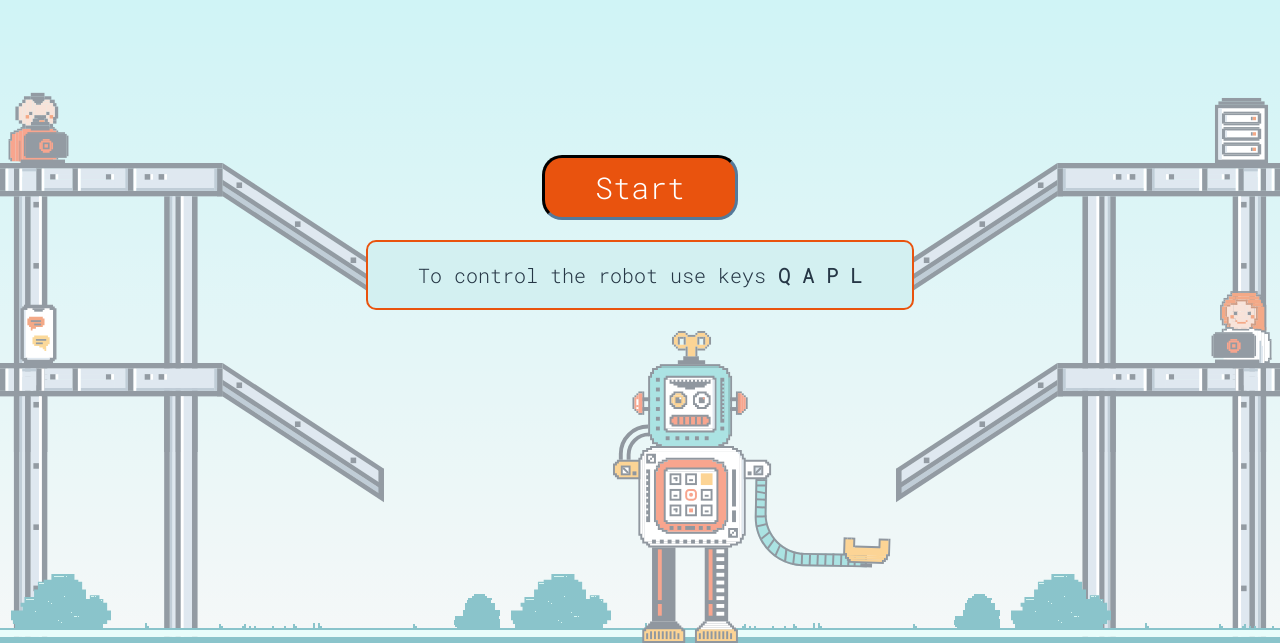
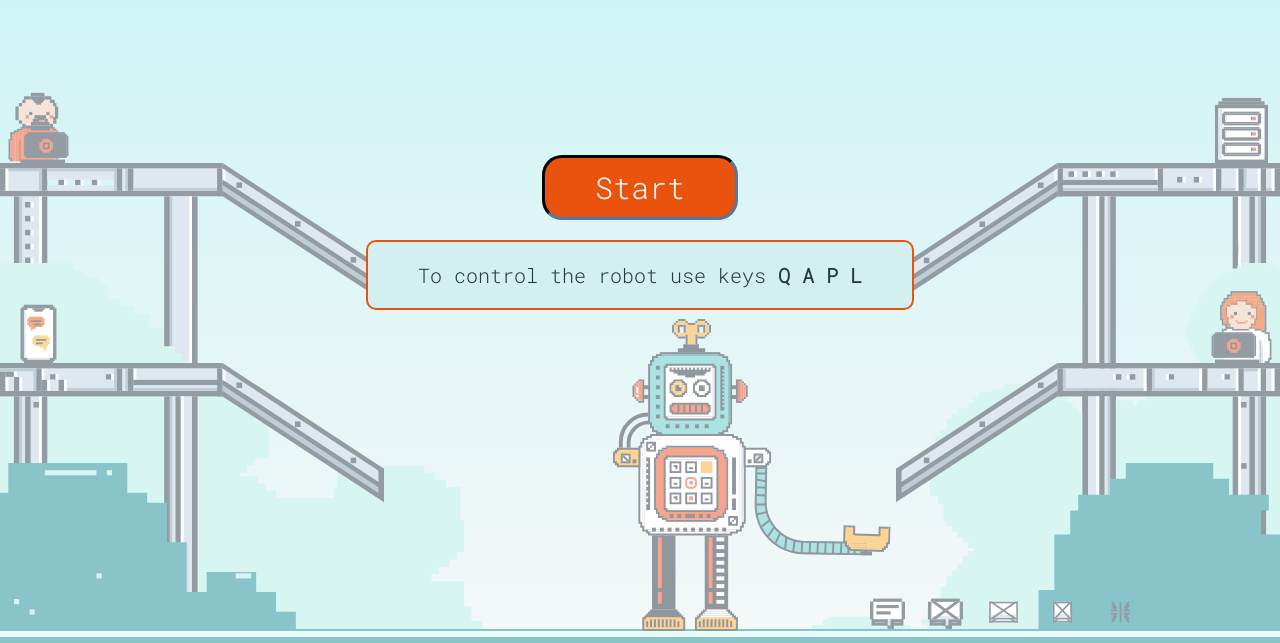
Before and after one commit to jangot/wolf-1, a website built with webpack: page second.html in a window 1280 px wide. Shown: the part 157-800 px from the top of the page. Built offline with Linux system fonts and the light colour scheme.

Commit message:
decorations

```diff
--- a/second.html
+++ b/second.html
@@ -29,7 +29,15 @@
     <div class="decoration">
         <div class="logo"></div>
 
-        <div class="bg-1"></div>
+        <div class="bg-1">
+            <div class="left"></div>
+            <div class="right"></div>
+        </div>
+        <div class="bg-2">
+            <div class="left"></div>
+            <div class="right"></div>
+        </div>
+        <div class="floor"></div>
 
         <div class="shelf shelf-tl"></div>
         <div class="shelf shelf-tr"></div>
@@ -103,7 +111,14 @@
             <div></div>
             <div></div>
         </div>
-        <div class="coll right">
+        <div class="coll right email">
+            <div></div>
+            <div></div>
+            <div></div>
+            <div></div>
+            <div></div>
+        </div>
+        <div class="coll right message">
             <div></div>
             <div></div>
             <div></div>
--- a/src/second/styles/common.scss
+++ b/src/second/styles/common.scss
@@ -20,6 +20,14 @@ html, body {
   visibility: hidden;
 }
 
+.fullSize {
+  position: absolute;
+  top: 0;
+  left: 0;
+  right: 0;
+  bottom: 0;
+}
+
 .turn-info {
   position: fixed;
   top: 0;
@@ -28,7 +36,7 @@ html, body {
   left: 0;
   background: white;
   display: none;
-  z-index: 100000;
+  z-index: $layer-turn-info;
 
   .vertically.mobile-device & {
     display: block;
@@ -64,7 +72,7 @@ html, body {
   position: absolute;
   top: 0;
   left: 0;
-  z-index: 20000;
+  z-index: $layer-app-info;
 }
 
 .show-mobile {
--- a/src/second/styles/crashed.scss
+++ b/src/second/styles/crashed.scss
@@ -27,15 +27,53 @@
     div {
       width: $width;
       height: $height;
-      display: none;
-      background-image: url("../../../src/img/error-unactive.svg");
+      //visibility: hidden;
       background-position: center center;
       background-repeat: no-repeat;
       background-size: auto 90%;
+      margin: 0 10px;
 
-      &:first-child {
-        &.active {
-          display: block;
+      &.active {
+        visibility: visible;
+      }
+    }
+
+    &.email {
+      div {
+        &:nth-child(1) {
+          background-image: url("../../../src/img/Letter_animation/Letter_animation_1.svg");
+        }
+        &:nth-child(2) {
+          background-image: url("../../../src/img/Letter_animation/Letter_animation_2.svg");
+        }
+        &:nth-child(3) {
+          background-image: url("../../../src/img/Letter_animation/Letter_animation_3.svg");
+        }
+        &:nth-child(4) {
+          background-image: url("../../../src/img/Letter_animation/Letter_animation_4.svg");
+        }
+        &:nth-child(5) {
+          background-image: url("../../../src/img/Letter_animation/Letter_animation_5.svg");
+        }
+      }
+    }
+
+    &.message {
+      div {
+        &:nth-child(1) {
+          background-image: url("../../../src/img/Message_animation/Message_animation_1.svg");
+        }
+        &:nth-child(2) {
+          background-image: url("../../../src/img/Message_animation/Message_animation_2.svg");
+        }
+        &:nth-child(3) {
+          background-image: url("../../../src/img/Message_animation/Message_animation_3.svg");
+        }
+        &:nth-child(4) {
+          background-image: url("../../../src/img/Message_animation/Message_animation_4.svg");
+        }
+        &:nth-child(5) {
+          background-image: url("../../../src/img/Message_animation/Message_animation_5.svg");
         }
       }
     }
--- a/src/second/styles/index.scss
+++ b/src/second/styles/index.scss
@@ -28,17 +28,80 @@
   }
 
 
+  //.floor {
+  //  background: $color-ib-blue;
+  //  border-top: 1px $floor-color solid;
+  //  height: 3px;
+  //  border-bottom: 3px $floor-color solid;
+  //  position: absolute;
+  //  lett: 0;
+  //  right: 0;
+  //  bottom: 0;
+  //  z-index: $layer-floor;
+  //}
+
   .bg-1 {
-    height: 300px;
     position: absolute;
+    top: 0;
     left: 0;
     right: 0;
     bottom: 0;
-    background-image: url("../../../src/img/bg.svg");
-    background-position: bottom left;
-    background-repeat: repeat-x;
-    background-size: auto auto;
     z-index: $layer-first-bg;
+
+    div {
+      position: absolute;
+      height: $shelf-bottom;
+      bottom: -100px;
+      width: 100%;
+    }
+
+    .left {
+      left: -200px;
+      background-image: url("../../../src/img/Bush_left_front.svg");
+      background-position: left bottom;
+      background-repeat: no-repeat;
+      background-size: auto 100%;
+    }
+
+    .right {
+      right: -100px;
+      background-image: url("../../../src/img/Bush_right_front.svg");
+      background-position: bottom right;
+      background-repeat: no-repeat;
+      background-size: auto 100%;
+    }
+  }
+
+  .bg-2 {
+    position: absolute;
+    top: 0;
+    left: 0;
+    right: 0;
+    bottom: 0;
+    z-index: $layer-second-bg;
+
+    div {
+      position: absolute;
+      height: $shelf-top;
+      bottom: -100px;
+      width: 60%;
+    }
+
+    .left {
+      left: -100px;
+      background-image: url("../../../src/img/Bush_left_back.svg");
+      background-position: left bottom;
+      background-repeat: no-repeat;
+      background-size: auto 100%;
+    }
+
+    .right {
+      right: -100px;
+      background-image: url("../../../src/img/Bush_right_back.svg");
+      background-position: bottom right;
+      background-repeat: no-repeat;
+      background-size: auto 100%;
+    }
   }
 
   .floor {
@@ -50,6 +113,7 @@
     height: 6px;
     background: $lite-trees-color;
     border-bottom: 6px $floor-color solid;
+    z-index: $layer-floor;
   }
 }
 
--- a/src/second/styles/shelf.scss
+++ b/src/second/styles/shelf.scss
@@ -4,7 +4,7 @@
   width: 30%;
   position: absolute;
   overflow: hidden;
-  background-image: url("../../../src/img/shelf.svg");
+  //background-image: url("../../../src/img/shelf.svg");
   background-repeat:no-repeat;
   background-size: 100% auto;
 
@@ -13,25 +13,29 @@
     bottom: 0;
     height: $shelf-top;
     z-index: $layer-shelf-top;
-    transform: scale(-1, 1);
+    //transform: scale(-1, 1);
+    background-image: url("../../../src/img/Pipe_top_left.svg");
   }
   &-tr {
     right: 0;
     bottom: 0;
     height: $shelf-top;
     z-index: $layer-shelf-top;
+    background-image: url("../../../src/img/Pipe_right_top.svg");
   }
   &-bl {
     left: 0;
     bottom: 0;
     height: $shelf-bottom;
     z-index: $layer-shelf-bottom;
-    transform: scale(-1, 1);
+    //transform: scale(-1, 1);
+    background-image: url("../../../src/img/Pipe_bottom_left.svg");
   }
   &-br {
     right: 0;
     bottom: 0;
     height: $shelf-bottom;
     z-index: $layer-shelf-bottom;
+    background-image: url("../../../src/img/Pipe_bottom_right.svg");
   }
 }
--- a/src/second/styles/vars.scss
+++ b/src/second/styles/vars.scss
@@ -14,12 +14,18 @@ $color-ib-grey: #263746;
 $color-ib-blue: #d3f0f1;
 
 
+$layer-shelf-top: 50;
+$layer-second-bg: 60;
+$layer-shelf-bottom: 70;
 $layer-first-bg: 100;
-$layer-woolf: 110;
-$layer-shelf-top: 50;
-$layer-shelf-bottom: 60;
-$layer-messages: 110;
+
+
+$layer-floor: 150;
+$layer-woolf: 150;
+$layer-messages: 150;
 $layer-tapper: 200;
 $layer-greeting: 300;
 $layer-score: 400;
 $layer-controls: 500;
+$layer-app-info: 1000;
+$layer-turn-info: 2000;
--- a/src/second/styles/woolf.scss
+++ b/src/second/styles/woolf.scss
@@ -4,9 +4,10 @@
   position: absolute;
   width: 40%;
   height: 60%;
-  bottom: 0;
+  bottom: 12px;
   left: 30%;
   z-index: $layer-woolf;
+  //opacity: 0.1;
 
   .hero {
     width: 100%;
--- a/src/second/util/mocks.ts
+++ b/src/second/util/mocks.ts
@@ -18,7 +18,7 @@ export function mockRequests(mock: MockAdapter) {
             0
         ],
     });
-    mock.onPost('https://my-server.com/stat').reply(200, {
+    mock.onPost('https://my-server.com/tick').reply(200, {
         items: [
             1,
             2,
```
Also changed, not shown: dist/bundle-second.js.
